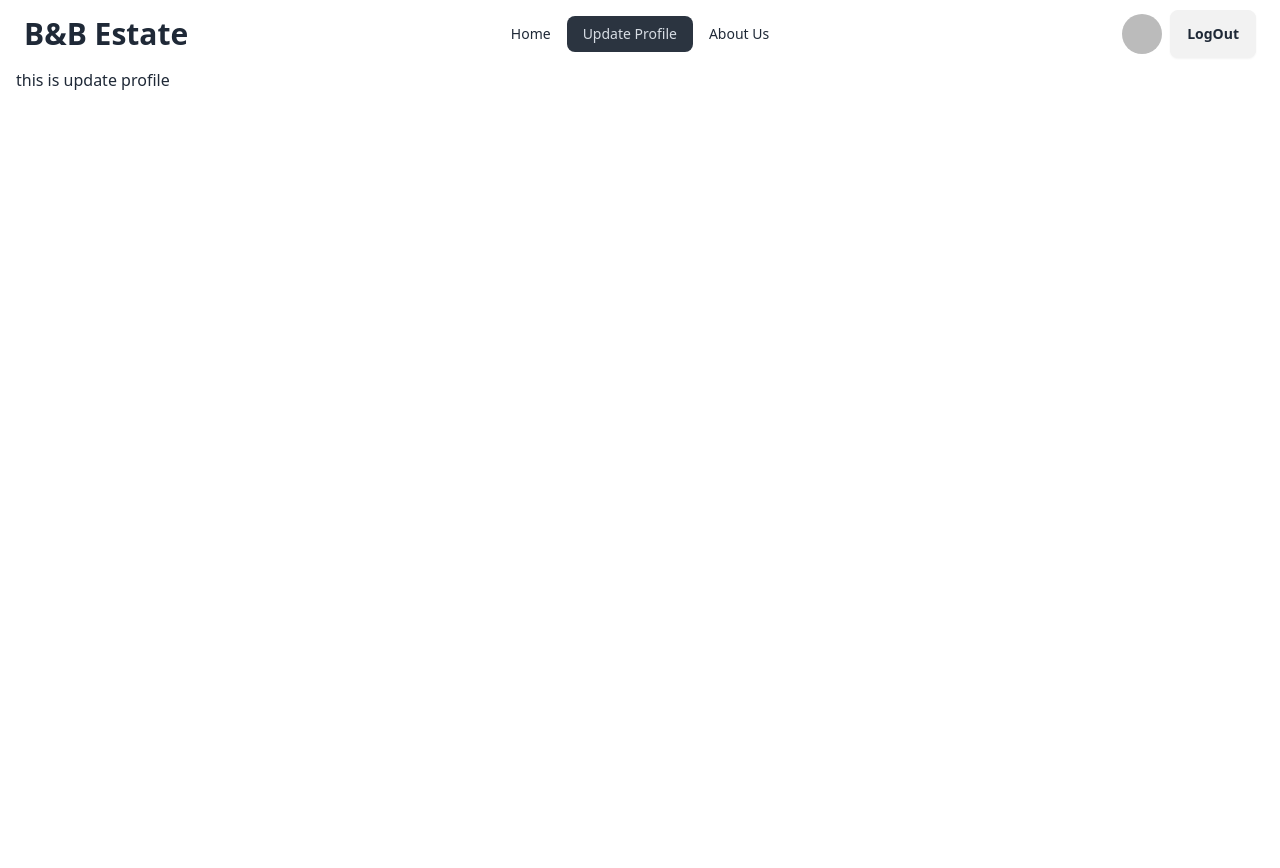
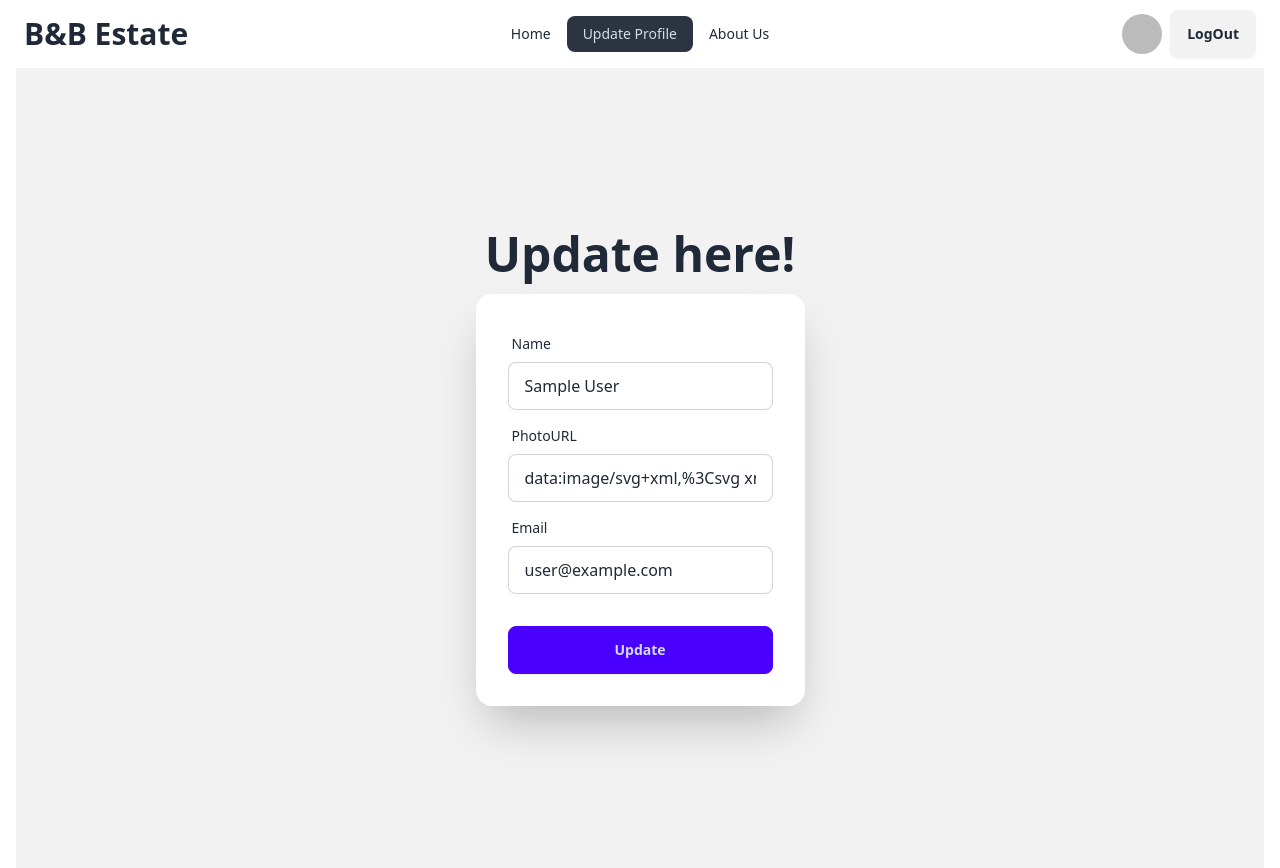
Before and after one commit to Badhon-Sarker/B-B-Estate, a React (Vite) app: page /updateprofile in a window 1280 px wide. Before the commit the page ends 800 px from the top, so only its background shows below. Built offline with nearby package versions, Linux system fonts and the light colour scheme; no server answers; sample sign-in values are in the browser's storage.

Commit message:
json added

```diff
--- a/package.json
+++ b/package.json
@@ -15,6 +15,7 @@
     "match-sorter": "^6.3.4",
     "react": "^18.2.0",
     "react-dom": "^18.2.0",
+    "react-helmet-async": "^2.0.4",
     "react-hook-form": "^7.51.3",
     "react-icons": "^5.0.1",
     "react-router-dom": "^6.22.3",
--- a/src/Components/AuthProvider/AuthProvider.jsx
+++ b/src/Components/AuthProvider/AuthProvider.jsx
@@ -1,5 +1,5 @@
 import { createContext, useEffect, useState } from "react";
-import { createUserWithEmailAndPassword, onAuthStateChanged, signInWithEmailAndPassword, signInWithPopup, signOut } from "firebase/auth";
+import { createUserWithEmailAndPassword, onAuthStateChanged, signInWithEmailAndPassword, signInWithPopup, signOut, updateProfile } from "firebase/auth";
 import auth from "../../firebase.config";
 import { GoogleAuthProvider } from "firebase/auth";
 import { GithubAuthProvider } from "firebase/auth";
@@ -16,9 +16,16 @@ const AuthProvider = ({children}) => {
     const githubProvider = new GithubAuthProvider();
 
 
+    const profileUpdate = (name, photoURL) =>{
+       return updateProfile(auth.currentUser, {
+            displayName: name,
+            photoURL: photoURL
+          })
+    }
+
+
     const registerUser = (email, password) =>{
         setLoading(true)
-
         return createUserWithEmailAndPassword(auth, email, password)
 
     }
@@ -62,7 +69,8 @@ const AuthProvider = ({children}) => {
         googleLogin,
         githubLogin,
         logOut,
-        loading
+        loading,
+        profileUpdate
 
     }
 
--- a/src/Components/ErrorPage/ErrorPage.jsx
+++ b/src/Components/ErrorPage/ErrorPage.jsx
@@ -1,9 +1,11 @@
+import { Helmet } from "react-helmet-async";
 import { NavLink } from "react-router-dom";
 
 const ErrorPage = () => {
   return (
     <div>
       <div className="mt-28 md:mt-48 lg:mt-52 text-gray-600">
+      <Helmet><title>Error</title></Helmet>
         <h1 className="text-9xl font-extrabold text-center">404</h1>
         <h2 className="text-5xl font-bold text-center">Page Not Found</h2>
       </div>
--- a/src/Components/Navbar/Navbar.jsx
+++ b/src/Components/Navbar/Navbar.jsx
@@ -3,6 +3,7 @@ import { NavLink } from "react-router-dom";
 import { AuthContext } from "../AuthProvider/AuthProvider";
 import { ToastContainer, toast } from 'react-toastify';
 import 'react-toastify/dist/ReactToastify.css';
+
 
 
 const Navbar = () => {
@@ -11,7 +12,7 @@ const Navbar = () => {
   const handleLogOut = () => {
     logOut()
     .then(result => {
-      toast.success('Succefully logout!')
+      toast.success('Succesfully logOut')
     })
     .catch(error =>{
       console.error(error)
@@ -98,7 +99,7 @@ const Navbar = () => {
             </NavLink>
           </div>
         )}
-        <ToastContainer />
+       <ToastContainer />
 
       </div>
     </div>
--- a/src/Routes/Home/Home.jsx
+++ b/src/Routes/Home/Home.jsx
@@ -1,9 +1,11 @@
+import { Helmet } from "react-helmet-async";
 import { NavLink } from "react-router-dom";
 
 
 const Home = () => {
     return (
         <div>
+            <Helmet><title>Home</title></Helmet>
             <h1>This is home</h1>
           <NavLink to={'/aboutus'}><button type="button">conta</button></NavLink>
 
--- a/src/Routes/Login/Login.jsx
+++ b/src/Routes/Login/Login.jsx
@@ -6,6 +6,7 @@ import { useContext, useState } from "react";
 import { AuthContext } from "../../Components/AuthProvider/AuthProvider";
 import { ToastContainer, toast } from 'react-toastify';
 import 'react-toastify/dist/ReactToastify.css';
+import { Helmet } from "react-helmet-async";
 
 
 const Login = () => {
@@ -26,7 +27,7 @@ const Login = () => {
   const handleGoogleLogin = () =>{
     googleLogin()
     .then(result =>{
-
+      toast.success('Successfully login')
      navigate(location?.state? location.state : '/')
     })
     .catch(error =>{
@@ -40,7 +41,7 @@ const Login = () => {
 
   githubLogin()
   .then(result =>{
-
+    toast.success('Successfully login')
    navigate(location?.state? location.state : '/')
   })
   .catch(error =>{
@@ -61,12 +62,9 @@ const Login = () => {
     loginUser(email, password)
     .then(result => {
 
+      toast.success('Successfully login')
+       navigate(location?.state? location.state : '/')
 
-      // {
-      //   location?.state? <Navigate to={location.state}></Navigate> : <Navigate to={'/'}></Navigate>
-      // }
-
-       navigate(location?.state? location.state : '/')
 
 
     })
@@ -76,7 +74,9 @@ const Login = () => {
   }
 
   return (
+
     <div className="hero min-h-screen bg-base-200">
+      <Helmet><title>Login</title></Helmet>
       <div className="hero-content flex-col">
         <div className="text-center lg:text-left">
           <h1 className="text-5xl font-bold">Login now!</h1>
@@ -118,12 +118,14 @@ const Login = () => {
             </div>
             <div className="text-sm mt-2">New here? <NavLink to={'/register'}>Create account</NavLink></div>
             </div>
-            <hr />
-            <div className="flex justify-center gap-1">
-                <div><button onClick={ () => {handleGoogleLogin()}} className="btn rounded-full"><FcGoogle /></button></div>
-                <div><button onClick={ () => {handleGithubLogin()}} className="btn rounded-full"><BsGithub /></button></div>
+
+            <div className=" space-y-2">
+                <div className=""><button onClick={ () => {handleGoogleLogin()}} className="border-2 h-8 w-full flex justify-center items-center font-semibold gap-1 rounded-lg"><FcGoogle />  Sign in with Google</button></div>
+
+                <div className=""><button onClick={ () => {handleGithubLogin()}} className="border-2 h-8 w-full flex justify-center items-center font-semibold gap-1 rounded-lg"><BsGithub />  Sign in with Github</button></div>
+
             </div>
-            <hr />
+
 
           </form>
           <ToastContainer />
--- a/src/Routes/Registration/Registration.jsx
+++ b/src/Routes/Registration/Registration.jsx
@@ -1,14 +1,21 @@
 import { useContext, useState } from "react";
 import { useForm } from "react-hook-form";
-import { NavLink } from "react-router-dom";
+import { NavLink, useNavigate } from "react-router-dom";
 import { AuthContext } from "../../Components/AuthProvider/AuthProvider";
-import { ToastContainer, toast } from 'react-toastify';
-import 'react-toastify/dist/ReactToastify.css';
+import { ToastContainer, toast } from "react-toastify";
+import "react-toastify/dist/ReactToastify.css";
+import { IoMdEyeOff } from "react-icons/io";
+import { IoEye } from "react-icons/io5";
+import { Helmet } from "react-helmet-async";
 
 const Registration = () => {
-  const { registerUser} = useContext(AuthContext);
+  const { registerUser, profileUpdate } = useContext(AuthContext);
+  const [showPassword , setShowPassword] = useState(false)
+  const [passErr, setPassErr] = useState(null);
 
-  const [passErr , setPassErr] = useState(null)
+
+  const show = showPassword
+
 
   const isUpperCaseIncluded = (password) => {
     return /[A-Z]/.test(password);
@@ -23,6 +30,8 @@ const Registration = () => {
     handleSubmit,
     formState: { errors },
   } = useForm();
+
+  const navigate = useNavigate();
 
   const onSubmit = (data) => {
     const name = data.registerName;
@@ -46,17 +55,24 @@ const Registration = () => {
     }
 
     registerUser(email, password)
-    .then(reult =>{
+      .then((result) => {
+        profileUpdate(name, image);
+        toast.success("Account has been created!");
+      })
+      .catch((error) => {
+        console.error(error);
+      });
 
-      toast.success('Account has been created!')
-    })
-    .catch(error =>{
-      console.error(error)
-    })
+
+      const handleShowpassword = (showPassword) =>{
+
+        setShowPassword(!showPassword)
+      }
   };
 
   return (
     <div className="hero min-h-screen bg-base-200">
+      <Helmet><title>Register</title></Helmet>
       <div className="hero-content flex-col">
         <div className="text-center lg:text-left">
           <h1 className="text-5xl font-bold">Register now!</h1>
@@ -109,12 +125,24 @@ const Registration = () => {
               <label className="label">
                 <span className="label-text">Password</span>
               </label>
-              <input
-                type="password"
-                placeholder="Password"
-                className="input input-bordered"
-                {...register("registerPassword", { required: true })}
-              />
+              <div className="flex relative">
+                <div className="flex flex-grow">
+                  <input
+
+                     type={show? "text" : "password"}
+
+                    placeholder="Password"
+                    className="input input-bordered w-full"
+                    {...register("registerPassword", { required: true })}
+                  />
+                </div>
+
+                <div onClick={()=>{setShowPassword(!showPassword)}} className="absolute ml-56 mt-4">
+                  {
+                    show? <IoEye /> : <IoMdEyeOff />
+                  }
+                </div>
+              </div>
               {errors.registerPassword && (
                 <span className="text-red-500">*This field is required</span>
               )}
--- a/src/Routes/UpdateProfile/UpdateProfile.jsx
+++ b/src/Routes/UpdateProfile/UpdateProfile.jsx
@@ -1,12 +1,93 @@
-
+import { useContext } from "react";
+import { AuthContext } from "../../Components/AuthProvider/AuthProvider";
+import { ToastContainer, toast } from "react-toastify";
+import "react-toastify/dist/ReactToastify.css";
+import { useForm } from "react-hook-form";
+import { Helmet } from "react-helmet-async";
 
 const UpdateProfile = () => {
-    return (
-        <div>
-            <h1>this is update profile</h1>
+  const { user, profileUpdate } = useContext(AuthContext);
+  const name = user.displayName;
+  const email = user.email;
+  const image = user.photoURL;
 
+  const {
+    register,
+    formState: { errors },
+    handleSubmit,
+  } = useForm();
+
+  const onSubmit = (data) => {
+    const updateName = data.updateName;
+    const updateImage = data.updateImage;
+
+    profileUpdate(updateName, updateImage)
+
+      .then((result) => {
+        toast.success("Succesfully profile updated");
+      })
+      .catch((error) => {
+        console.error(error);
+      });
+  };
+
+  return (
+    <div className="hero min-h-screen bg-base-200">
+        <Helmet><title>Update Profile</title></Helmet>
+      <div className="hero-content flex-col">
+        <div className="text-center lg:text-left">
+          <h1 className="text-5xl font-bold">Update here!</h1>
         </div>
-    );
+        <div className="card shrink-0 w-full max-w-sm shadow-2xl bg-base-100">
+          <form onSubmit={handleSubmit(onSubmit)} className="card-body">
+            <div className="form-control">
+              <label className="label">
+                <span className="label-text">Name</span>
+              </label>
+              <input
+                type="text"
+                defaultValue={name}
+                placeholder="Your name"
+                className="input input-bordered"
+                {...register("updateName")}
+              />
+            </div>
+
+            <div className="form-control">
+              <label className="label">
+                <span className="label-text">PhotoURL</span>
+              </label>
+              <input
+                type="text"
+                defaultValue={image}
+                placeholder="Your photoURL"
+                className="input input-bordered"
+                {...register("updateImage")}
+              />
+            </div>
+
+            <div className="form-control">
+              <label className="label">
+                <span className="label-text">Email</span>
+              </label>
+              <input
+                type="email"
+                defaultValue={email}
+                placeholder="Email"
+                className="input input-bordered"
+                {...register("updateEmail")}
+              />
+            </div>
+
+            <div className="form-control mt-6">
+              <button className="btn btn-primary">Update</button>
+              <ToastContainer />
+            </div>
+          </form>
+        </div>
+      </div>
+    </div>
+  );
 };
 
 export default UpdateProfile;
```
Also changed, not shown: public/estate.json (added, +110 -0 lines), src/main.jsx (+6 -3 lines), 1 other file (tests, documents, lock files or other folders).
